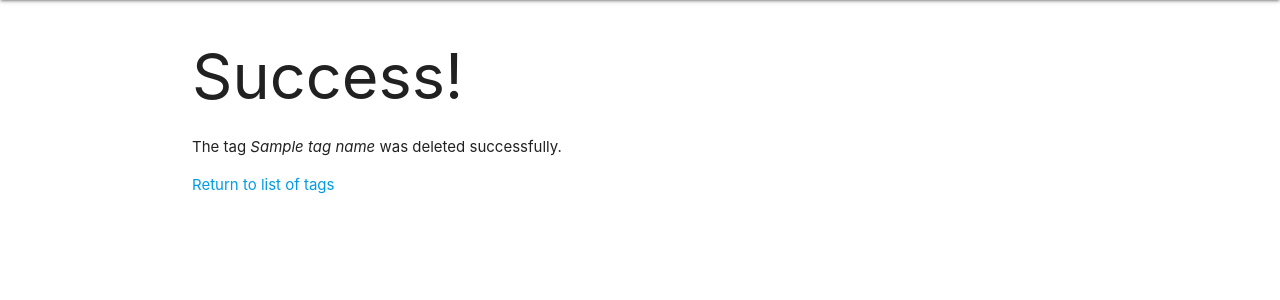
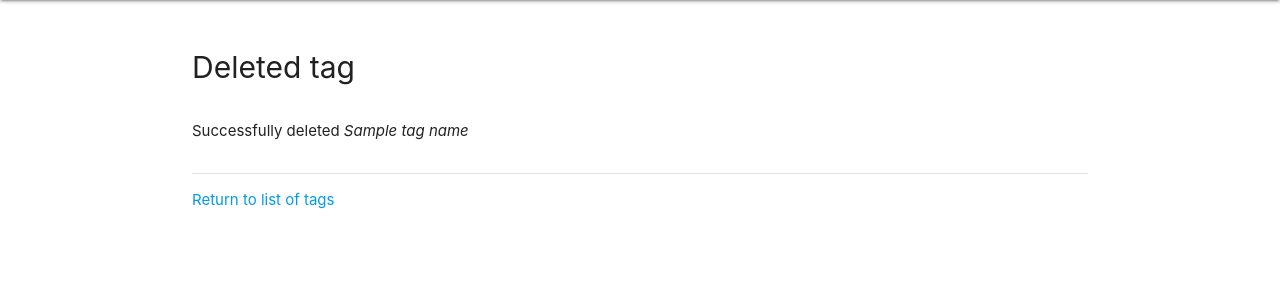
Before and after one commit to hckmd/finish-it-edpf-5023, a Flask app: template app/tags/templates/tag_delete_success.html in a window 1280 px wide. Shown: the part 64-364 px from the top of the page. Run offline with Flask 2, Linux system fonts and the light colour scheme; the template is opened without the code that fills it: most values are stand-ins (such as "Sample title", 1, 10 or a date in 2020).

Commit message:
Changes tag_delete_success view to use materialize stylings

```diff
--- a/app/tags/templates/tag_delete_success.html
+++ b/app/tags/templates/tag_delete_success.html
@@ -2,10 +2,12 @@
 {% set active_menu_item = 'Tags' %}
 
 {% block content %}
-<h1>Success!</h1>
-
-<p>The tag <i>{{ tag_name }}</i> was deleted successfully.</p>
-
-<a href="{{ url_for('tags.index') }}">Return to list of tags</a>
-
+<div class="section">
+    <p class="page-heading">Deleted tag</p>
+    <p>Successfully deleted <i>{{ tag_name }}</i></p>
+</div>
+<div class="divider"></div>
+<p>
+    <a href="{{ url_for('tags.index') }}">Return to list of tags</a>
+</p>
 {% endblock %}
```
